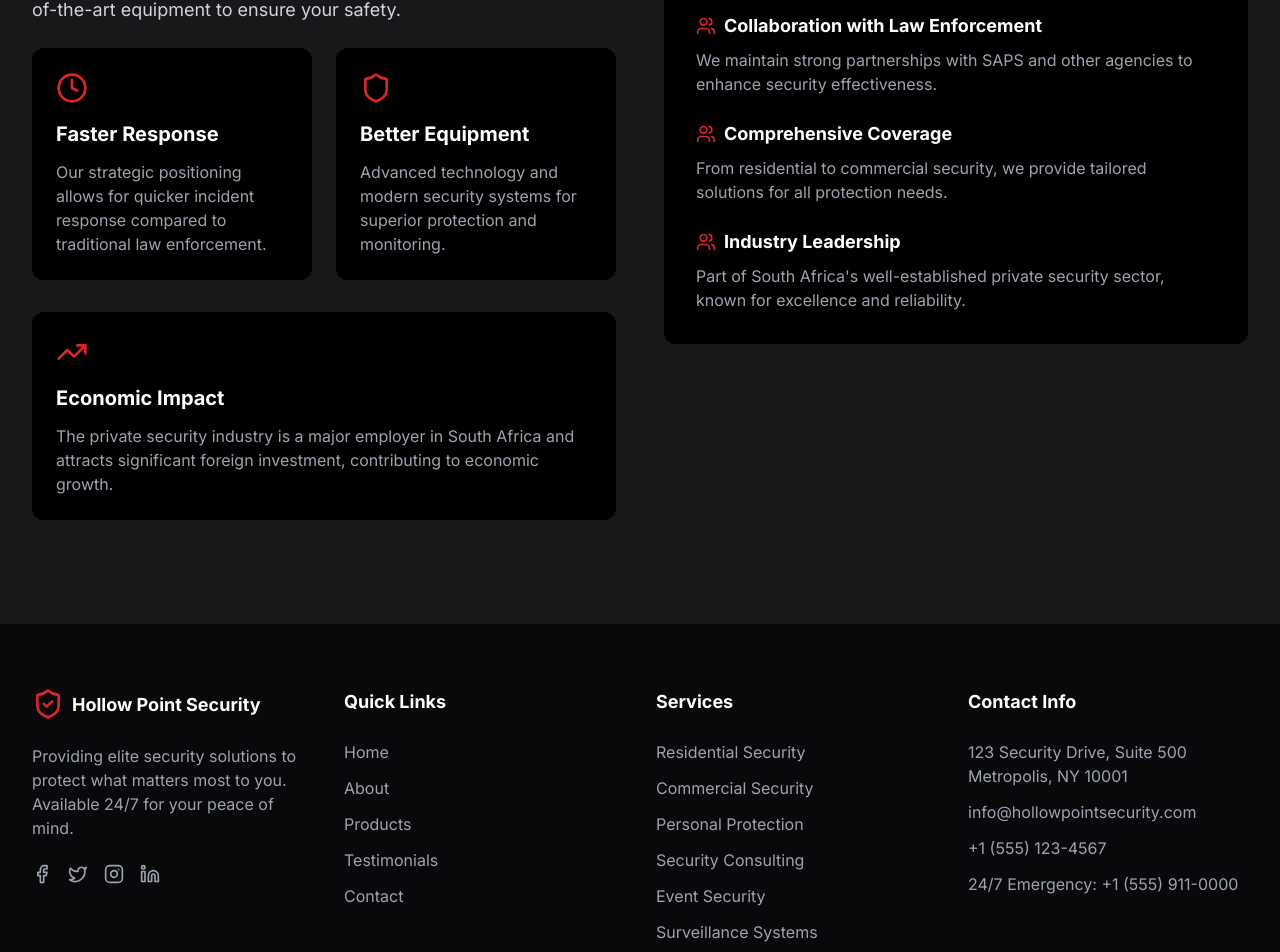
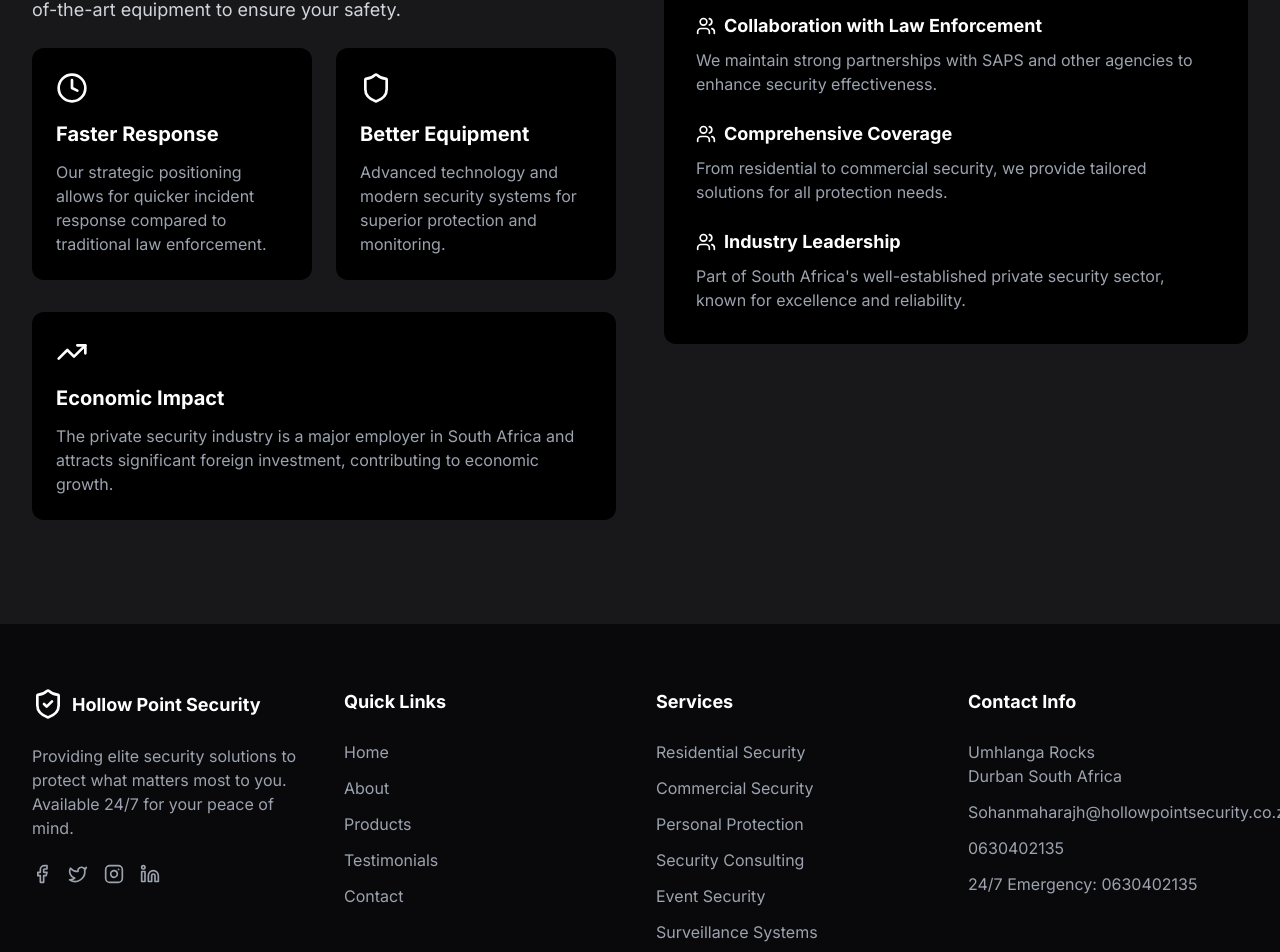
Before and after one commit to Uvaancovie/hollow-point-latest, a React (Vite) app: page /about in a window 1280 px wide. Shown: the part 1200-2152 px from the top of the page. Built offline with nearby package versions, Linux system fonts and the light colour scheme.

Commit message:
new changes for the pages

```diff
--- a/src/layout/Footer.tsx
+++ b/src/layout/Footer.tsx
@@ -9,7 +9,7 @@ const Footer = () => {
         <div className="grid grid-cols-1 md:grid-cols-2 lg:grid-cols-4 gap-8 mb-12">
           <div>
             <div className="flex items-center gap-2 mb-6">
-              <ShieldCheck size={32} className="text-red-600" />
+              <ShieldCheck size={32} className="text-white-600" />
               <p className='text-white text-[18px] font-bold'>
                 Hollow Point Security
               </p>
@@ -18,16 +18,16 @@ const Footer = () => {
               Providing elite security solutions to protect what matters most to you. Available 24/7 for your peace of mind.
             </p>
             <div className="flex space-x-4">
-              <a href="#" className="text-gray-400 hover:text-red-600 transition-colors duration-300">
+              <a href="#" className="text-gray-400 hover:text-white-600 transition-colors duration-300">
                 <Facebook size={20} />
               </a>
-              <a href="#" className="text-gray-400 hover:text-red-600 transition-colors duration-300">
+              <a href="#" className="text-gray-400 hover:text-white-600 transition-colors duration-300">
                 <Twitter size={20} />
               </a>
-              <a href="#" className="text-gray-400 hover:text-red-600 transition-colors duration-300">
+              <a href="#" className="text-gray-400 hover:text-white-600 transition-colors duration-300">
                 <Instagram size={20} />
               </a>
-              <a href="#" className="text-gray-400 hover:text-red-600 transition-colors duration-300">
+              <a href="#" className="text-gray-400 hover:text-white-600 transition-colors duration-300">
                 <Linkedin size={20} />
               </a>
             </div>
@@ -40,7 +40,7 @@ const Footer = () => {
                 <li key={link.id}>
                   <a
                     href={`#${link.id}`}
-                    className="text-gray-400 hover:text-red-600 transition-colors duration-300"
+                    className="text-gray-400 hover:text-white-600 transition-colors duration-300"
                   >
                     {link.title}
                   </a>
@@ -53,32 +53,32 @@ const Footer = () => {
             <h3 className="text-white font-bold text-lg mb-6">Services</h3>
             <ul className="space-y-3">
               <li>
-                <a href="#services" className="text-gray-400 hover:text-red-600 transition-colors duration-300">
+                <a href="#services" className="text-gray-400 hover:text-white-600 transition-colors duration-300">
                   Residential Security
                 </a>
               </li>
               <li>
-                <a href="#services" className="text-gray-400 hover:text-red-600 transition-colors duration-300">
+                <a href="#services" className="text-gray-400 hover:text-white-600 transition-colors duration-300">
                   Commercial Security
                 </a>
               </li>
               <li>
-                <a href="#services" className="text-gray-400 hover:text-red-600 transition-colors duration-300">
+                <a href="#services" className="text-gray-400 hover:text-white-600 transition-colors duration-300">
                   Personal Protection
                 </a>
               </li>
               <li>
-                <a href="#services" className="text-gray-400 hover:text-red-600 transition-colors duration-300">
+                <a href="#services" className="text-gray-400 hover:text-white-600 transition-colors duration-300">
                   Security Consulting
                 </a>
               </li>
               <li>
-                <a href="#services" className="text-gray-400 hover:text-red-600 transition-colors duration-300">
+                <a href="#services" className="text-gray-400 hover:text-white-600 transition-colors duration-300">
                   Event Security
                 </a>
               </li>
               <li>
-                <a href="#services" className="text-gray-400 hover:text-red-600 transition-colors duration-300">
+                <a href="#services" className="text-gray-400 hover:text-white-600 transition-colors duration-300">
                   Surveillance Systems
                 </a>
               </li>
@@ -89,17 +89,17 @@ const Footer = () => {
             <h3 className="text-white font-bold text-lg mb-6">Contact Info</h3>
             <ul className="space-y-3">
               <li className="text-gray-400">
-                123 Security Drive, Suite 500
-                <br />Metropolis, NY 10001
+                Umhlanga Rocks
+                <br />Durban South Africa
               </li>
               <li className="text-gray-400">
-                info@hollowpointsecurity.com
+                Sohanmaharajh@hollowpointsecurity.co.za
               </li>
               <li className="text-gray-400">
-                +1 (555) 123-4567
+                0630402135
               </li>
               <li className="text-gray-400">
-                24/7 Emergency: +1 (555) 911-0000
+                24/7 Emergency: 0630402135
               </li>
             </ul>
           </div>
--- a/src/sections/DurbanInfo.tsx
+++ b/src/sections/DurbanInfo.tsx
@@ -17,20 +17,20 @@ const DurbanInfo = () => {
 
             <div className="grid grid-cols-1 sm:grid-cols-2 gap-6 mb-8">
               <div className="bg-black p-6 rounded-xl">
-                <Clock className="text-red-600 w-8 h-8 mb-4" />
+                <Clock className="text-white-600 w-8 h-8 mb-4" />
                 <h3 className="text-white font-bold text-xl mb-3">Faster Response</h3>
                 <p className="text-gray-400">Our strategic positioning allows for quicker incident response compared to traditional law enforcement.</p>
               </div>
 
               <div className="bg-black p-6 rounded-xl">
-                <Shield className="text-red-600 w-8 h-8 mb-4" />
+                <Shield className="text-white-600 w-8 h-8 mb-4" />
                 <h3 className="text-white font-bold text-xl mb-3">Better Equipment</h3>
                 <p className="text-gray-400">Advanced technology and modern security systems for superior protection and monitoring.</p>
               </div>
             </div>
 
             <div className="bg-black p-6 rounded-xl mb-6">
-              <TrendingUp className="text-red-600 w-8 h-8 mb-4" />
+              <TrendingUp className="text-white-600 w-8 h-8 mb-4" />
               <h3 className="text-white font-bold text-xl mb-3">Economic Impact</h3>
               <p className="text-gray-400">The private security industry is a major employer in South Africa and attracts significant foreign investment, contributing to economic growth.</p>
             </div>
@@ -42,7 +42,7 @@ const DurbanInfo = () => {
             <div className="space-y-6">
               <div>
                 <h4 className="text-white font-bold text-lg mb-2 flex items-center">
-                  <Users className="text-red-600 w-5 h-5 mr-2" />
+                  <Users className="text-white-600 w-5 h-5 mr-2" />
                   Proactive Crime Prevention
                 </h4>
                 <p className="text-gray-400">We employ advanced technology and strategic patrols to deter criminal activity before it occurs.</p>
@@ -50,7 +50,7 @@ const DurbanInfo = () => {
 
               <div>
                 <h4 className="text-white font-bold text-lg mb-2 flex items-center">
-                  <Users className="text-red-600 w-5 h-5 mr-2" />
+                  <Users className="text-white-600 w-5 h-5 mr-2" />
                   Collaboration with Law Enforcement
                 </h4>
                 <p className="text-gray-400">We maintain strong partnerships with SAPS and other agencies to enhance security effectiveness.</p>
@@ -58,7 +58,7 @@ const DurbanInfo = () => {
 
               <div>
                 <h4 className="text-white font-bold text-lg mb-2 flex items-center">
-                  <Users className="text-red-600 w-5 h-5 mr-2" />
+                  <Users className="text-white-600 w-5 h-5 mr-2" />
                   Comprehensive Coverage
                 </h4>
                 <p className="text-gray-400">From residential to commercial security, we provide tailored solutions for all protection needs.</p>
@@ -66,7 +66,7 @@ const DurbanInfo = () => {
 
               <div>
                 <h4 className="text-white font-bold text-lg mb-2 flex items-center">
-                  <Users className="text-red-600 w-5 h-5 mr-2" />
+                  <Users className="text-white-600 w-5 h-5 mr-2" />
                   Industry Leadership
                 </h4>
                 <p className="text-gray-400">Part of South Africa's well-established private security sector, known for excellence and reliability.</p>
```
